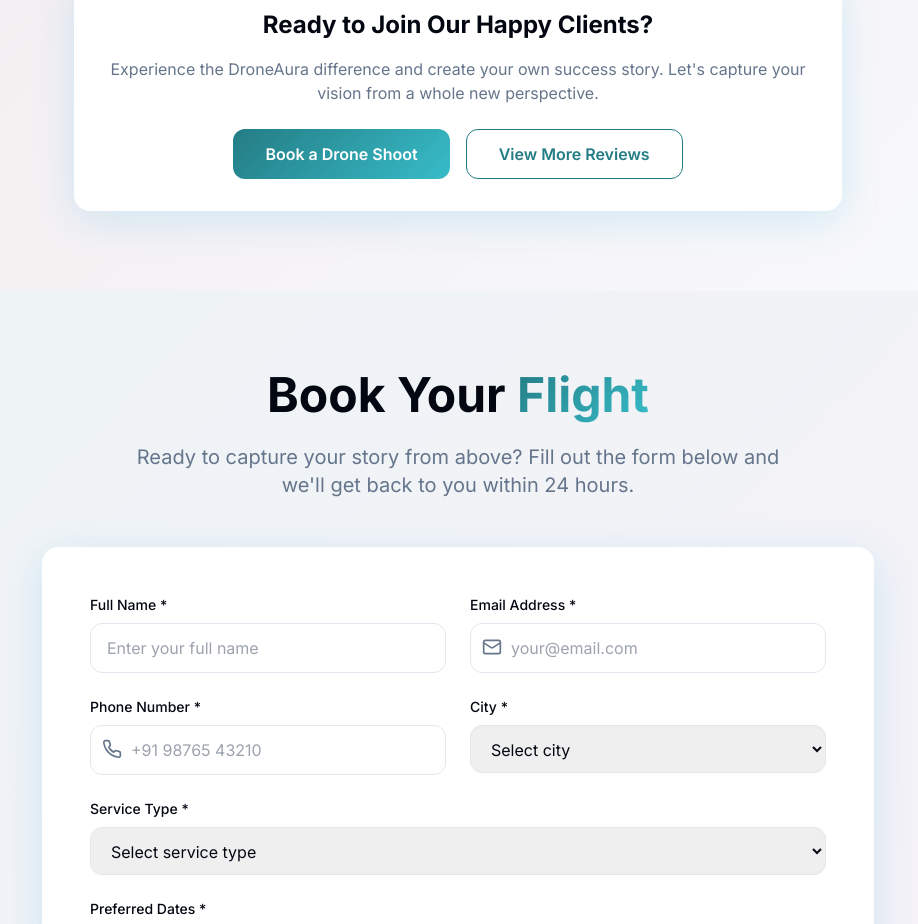
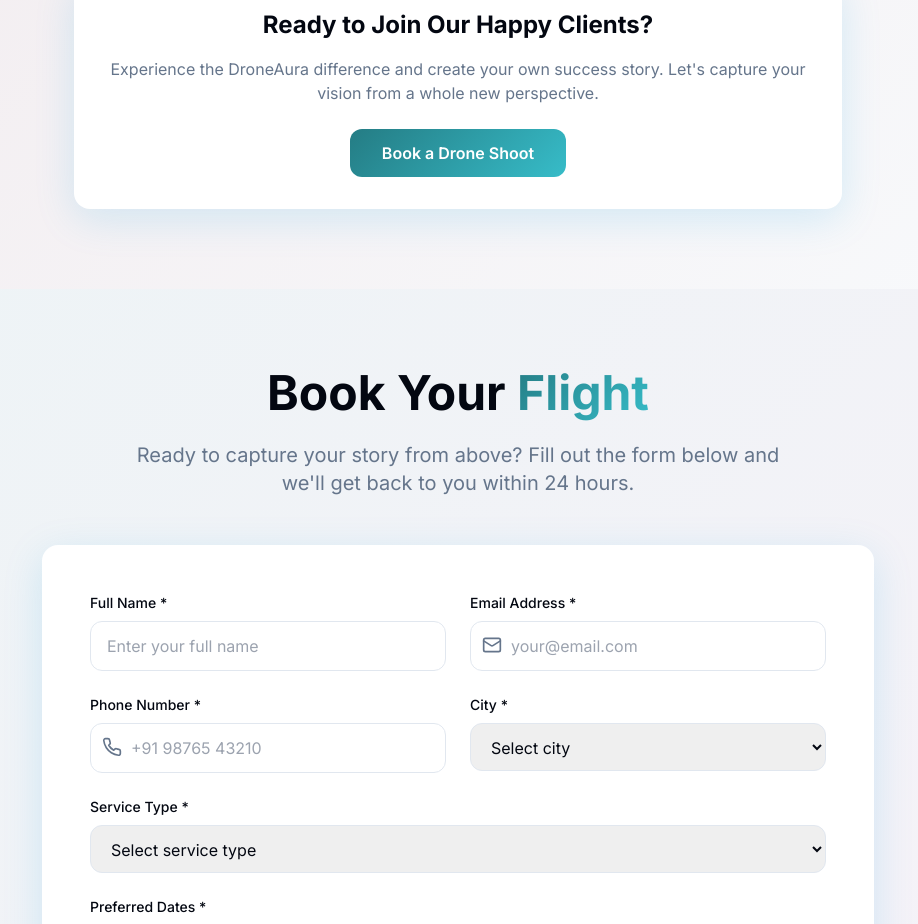
Before and after one commit to Kabhi0021/DroneAura, a React (Vite) app: page / in a window 1280 px wide. Shown: the part 7460-8384 px from the top of the page, without its empty margins (182-1100 px from the left). Built offline with nearby package versions, Linux system fonts and the light colour scheme.

Commit message:
Visual edit in Lovable
Edited UI in Lovable

```diff
--- a/src/components/TestimonialsSection.tsx
+++ b/src/components/TestimonialsSection.tsx
@@ -76,9 +76,7 @@ export function TestimonialsSection() {
             </p>
             <div className="flex flex-col sm:flex-row gap-4 justify-center">
               <button className="bg-gradient-sky text-white px-8 py-3 rounded-lg font-semibold hover:shadow-floating transition-smooth hover:scale-105">Book a Drone Shoot</button>
-              <button className="border border-primary text-primary px-8 py-3 rounded-lg font-semibold hover:bg-primary hover:text-white transition-smooth">
-                View More Reviews
-              </button>
+
             </div>
           </div>
         </div>
```
